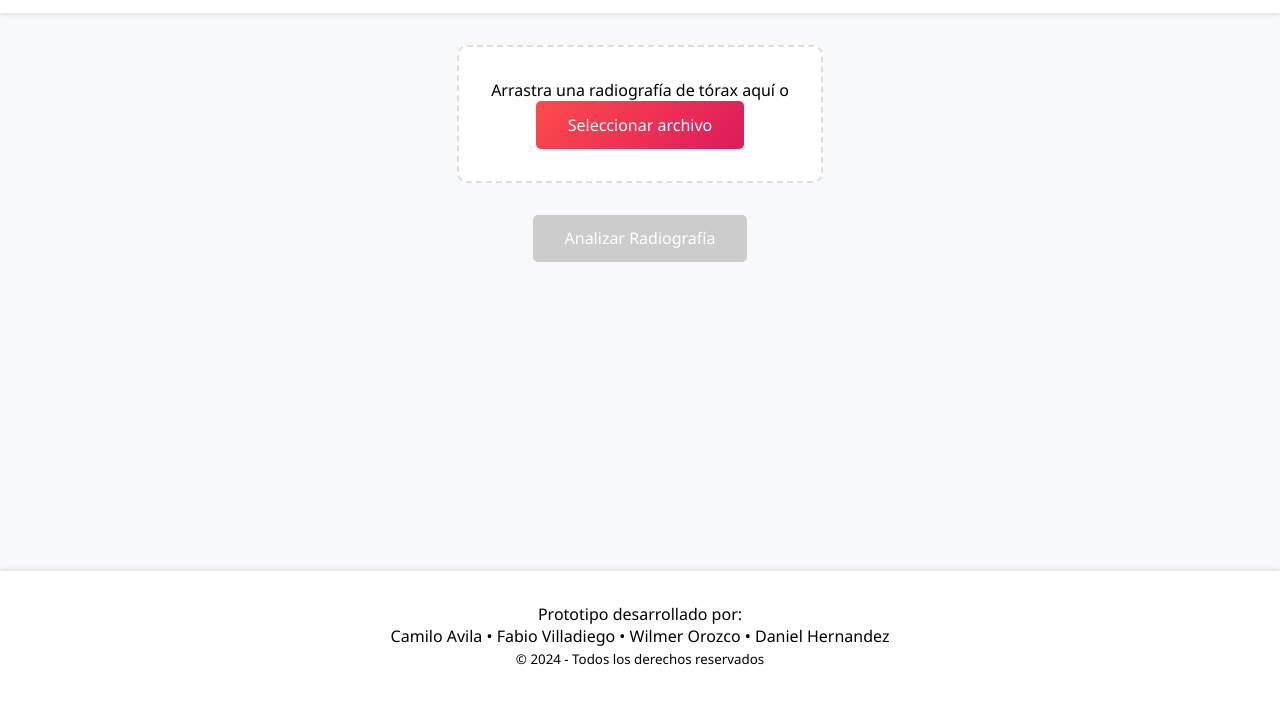
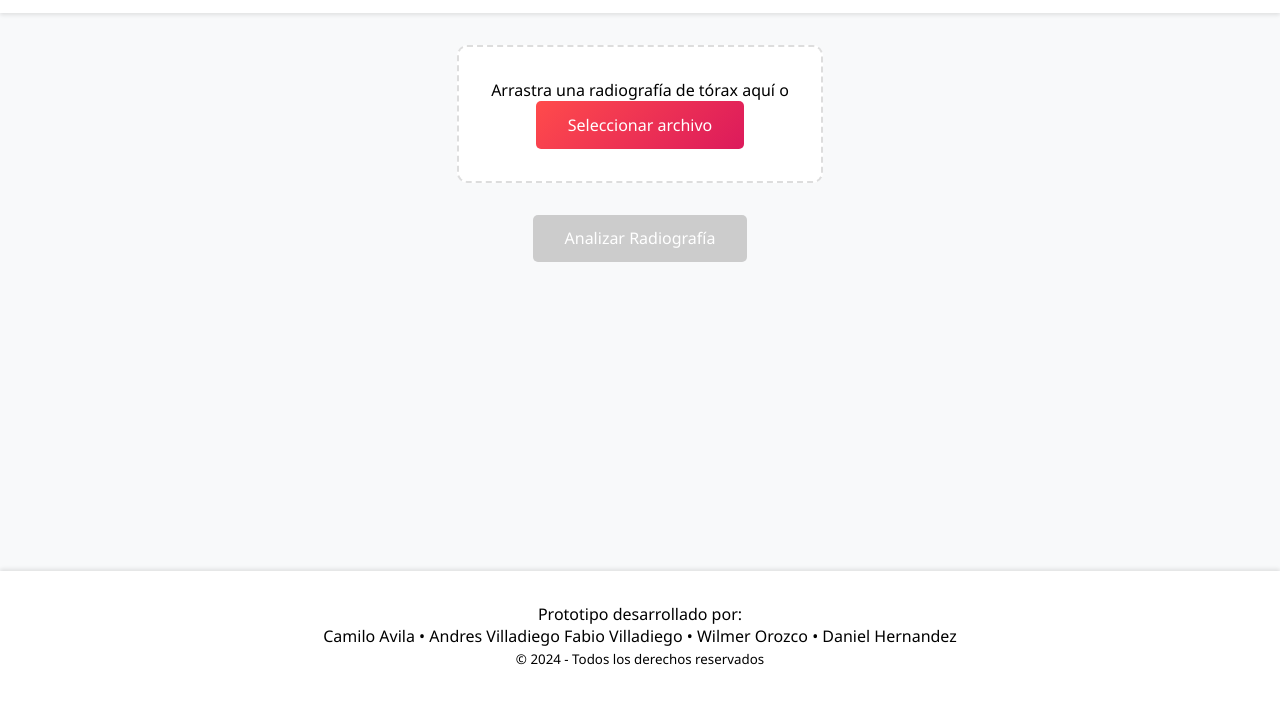
Before and after one commit to Cabiceab/MediAI-, a plain HTML site: page index.html in a window 1280 px wide. Shown: the part 99-800 px from the top of the page. Drawn offline with Linux system fonts and the light colour scheme; a script that the page names is missing.

Commit message:
Update index.html

```diff
--- a/index.html
+++ b/index.html
@@ -221,7 +221,7 @@
 
     <footer class="footer">
         <p>Prototipo desarrollado por:</p>
-        <p>Camilo Avila • Fabio Villadiego • Wilmer Orozco • Daniel Hernandez</p>
+        <p>Camilo Avila • Andres Villadiego Fabio Villadiego • Wilmer Orozco • Daniel Hernandez</p>
         <p><small>© 2024 - Todos los derechos reservados</small></p>
     </footer>
 
```
